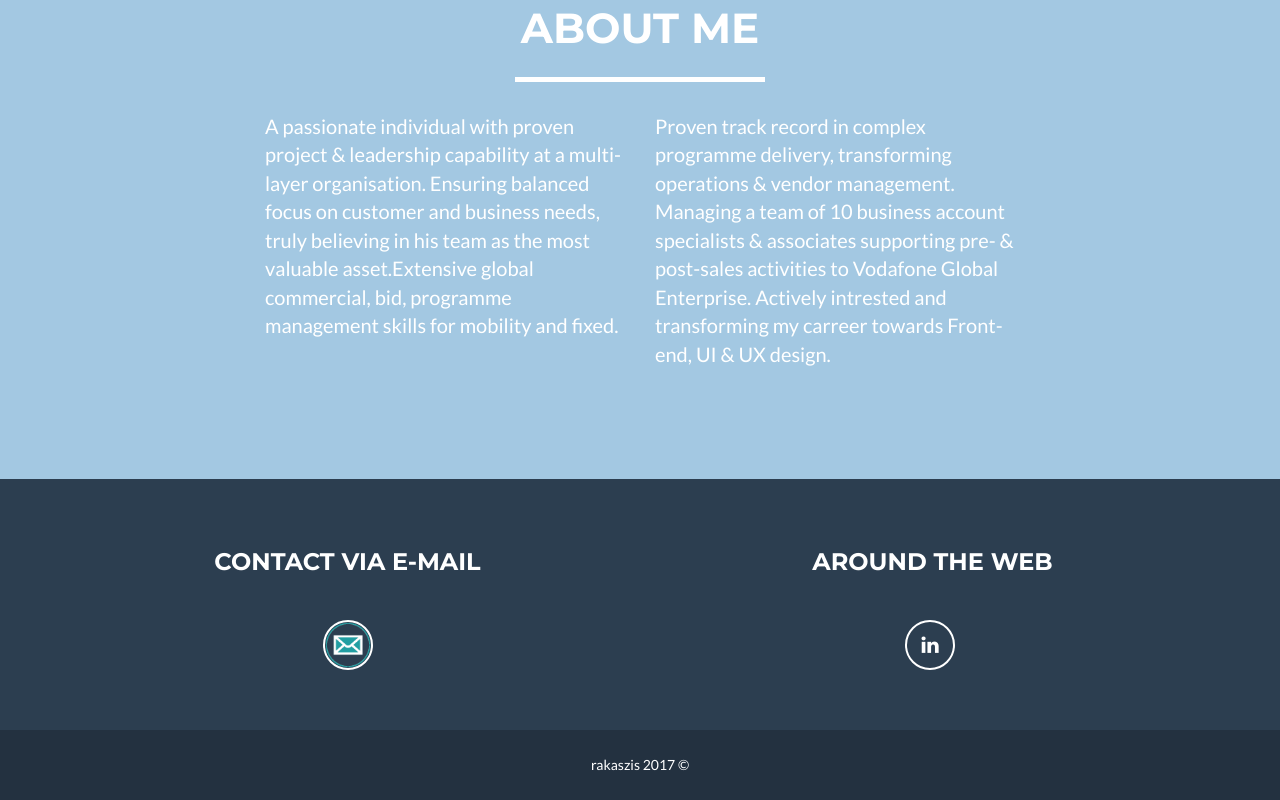
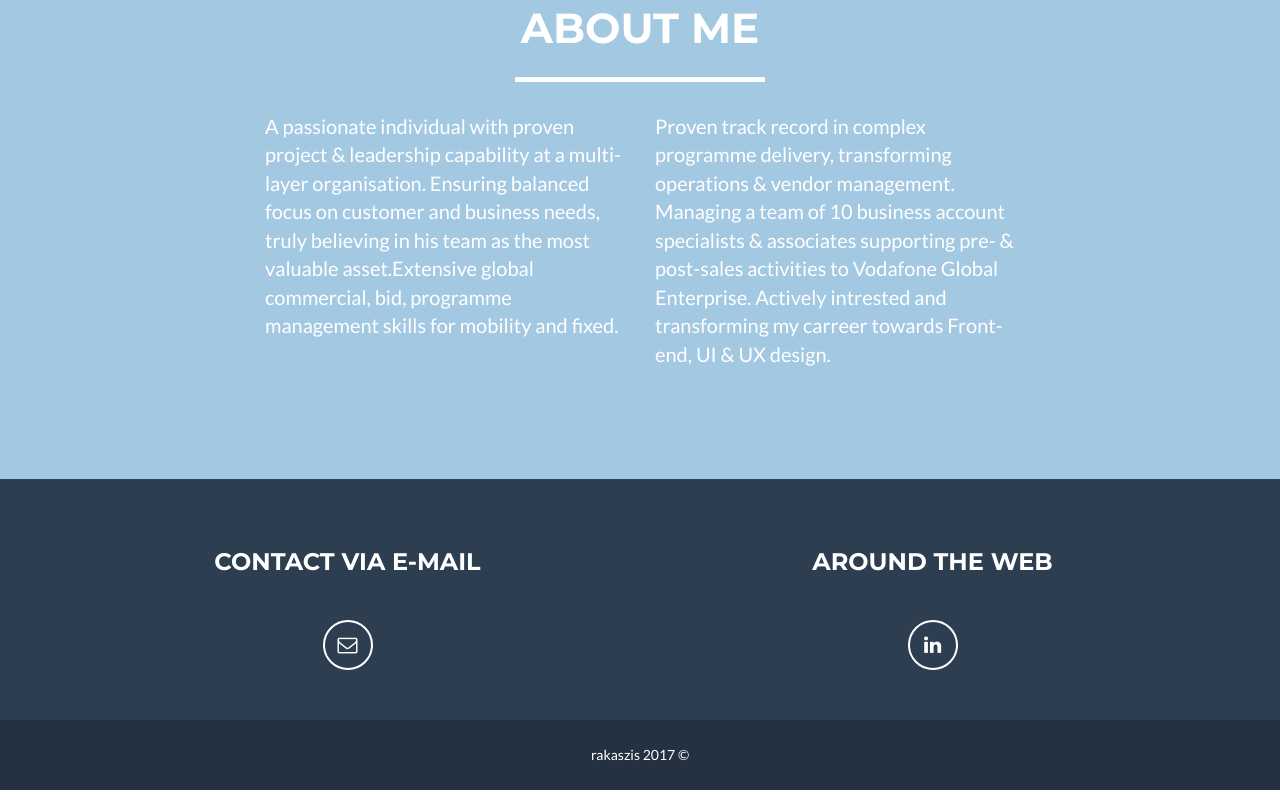
Before and after one commit to rakaszis/Curriculum-Vitae-of-rakaszis, a website: page index.html in a window 1280 px wide. Shown: the part 1893-2693 px from the top of the page. Drawn offline with nearby package versions, Linux system fonts and the light colour scheme.

Commit message:
Add files via upload

```diff
--- a/index.html
+++ b/index.html
@@ -196,15 +196,11 @@
                 <div class="row">
                     <div class="footer-col col-md-6">
                         <h3>Contact via e-mail</h3>
-                        <a href="mailto:rakaszis@gmail.com"><img src="img/portfolio/e-mail.png" class="btn-social btn-outline" alt=""></a>
+						<a href="mailto:rakaszis@gmail.com" class="btn-social btn-outline" alt=""><i class="fa fa-fw fa-envelope-o"></i></a>
                     </div>
                     <div class="footer-col col-md-6">
                         <h3>Around the Web</h3>
-                        <ul class="list-inline">
-                            <li>
-                                <a href="https://hu.linkedin.com/in/istvan-rakasz-6a936a30" target="_blank" class="btn-social btn-outline"><i class="fa fa-fw fa-linkedin"></i></a>
-                            </li>
-                        </ul>
+						<a href="https://hu.linkedin.com/in/istvan-rakasz-6a936a30" target="_blank" class="btn-social btn-outline"><i class="fa fa-fw fa-linkedin"></i></a>
                     </div>
                  </div>
             </div>
```
